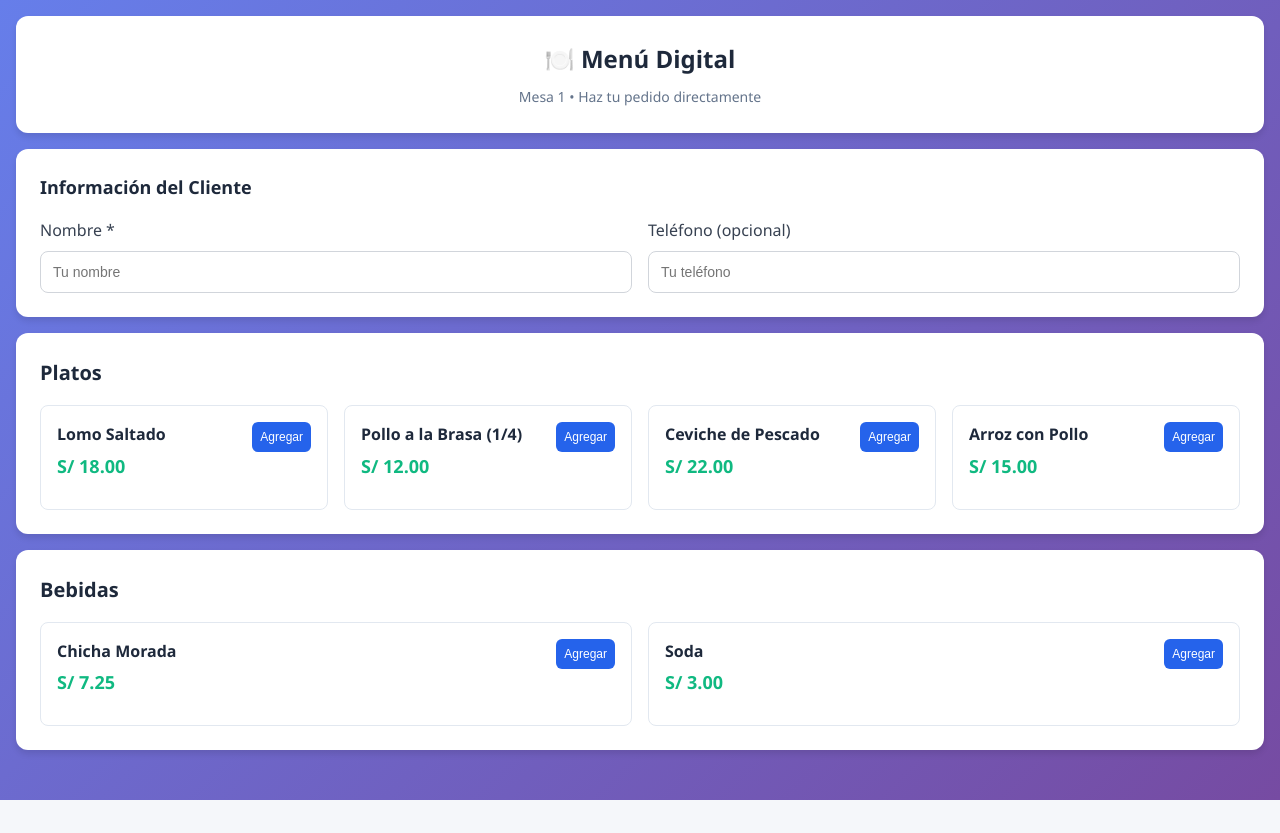
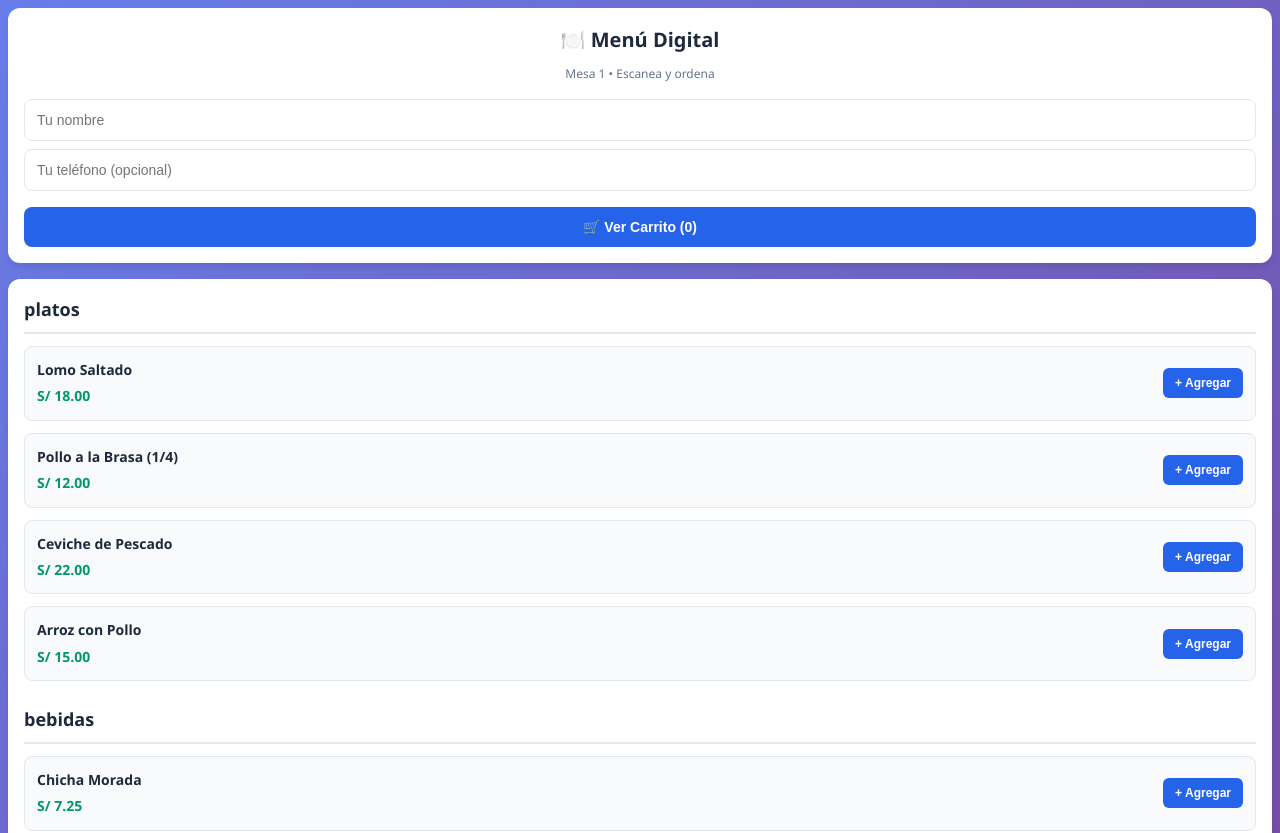
Before and after one commit to yonkyyyyyy/restaurante-app, a React (Vite) app: page /menu/1 in a window 1280 px wide. Shown: the top 833 px of the page. Before the commit the page ends 800 px from the top, so only its background shows below. Built offline with nearby package versions, Linux system fonts and the light colour scheme.

Commit message:
Optimizar menú digital para móviles

```diff
--- a/src/pages/CustomerMenu.jsx
+++ b/src/pages/CustomerMenu.jsx
@@ -1,24 +1,6 @@
 import React, { useState, useEffect } from 'react';
 import { useParams, useNavigate } from 'react-router-dom';
 import { useRestaurant } from '../context/RestaurantContext';
-
-// Funciones para manejar cookies
-const setCookie = (name, value, hours) => {
-  const expires = new Date();
-  expires.setTime(expires.getTime() + (hours * 60 * 60 * 1000));
-  document.cookie = `${name}=${value};expires=${expires.toUTCString()};path=/`;
-};
-
-const getCookie = (name) => {
-  const nameEQ = name + "=";
-  const ca = document.cookie.split(';');
-  for (let i = 0; i < ca.length; i++) {
-    let c = ca[i];
-    while (c.charAt(0) === ' ') c = c.substring(1, c.length);
-    if (c.indexOf(nameEQ) === 0) return c.substring(nameEQ.length, c.length);
-  }
-  return null;
-};
 
 export default function CustomerMenu() {
   const { tableId } = useParams();
@@ -50,35 +32,25 @@ export default function CustomerMenu() {
             ? { ...cartItem, quantity: cartItem.quantity + 1 }
             : cartItem
         );
-        console.log('🛒 Carrito actualizado (existente):', newCart);
         return newCart;
+      } else {
+        return [...prev, { ...item, quantity: 1 }];
       }
-      const newCart = [...prev, { ...item, quantity: 1 }];
-      console.log('🛒 Carrito actualizado (nuevo):', newCart);
-      return newCart;
     });
   };
 
-  const removeFromCart = (itemId) => {
+  const updateQuantity = (itemId, newQuantity) => {
+    if (newQuantity <= 0) {
       setCart(prev => prev.filter(item => item.id !== itemId));
-  };
-
-  const updateQuantity = (itemId, quantity) => {
-    if (quantity <= 0) {
-      removeFromCart(itemId);
-      return;
+    } else {
+      setCart(prev => prev.map(item =>
+        item.id === itemId ? { ...item, quantity: newQuantity } : item
+      ));
     }
-    setCart(prev =>
-      prev.map(item =>
-        item.id === itemId ? { ...item, quantity } : item
-      )
-    );
   };
 
   const getTotal = () => {
-    const total = cart.reduce((sum, item) => sum + (item.price * item.quantity), 0);
-    console.log('💰 Total calculado:', total, 'Carrito:', cart);
-    return total;
+    return cart.reduce((total, item) => total + (item.price * item.quantity), 0);
   };
 
   const handleOrder = async () => {
@@ -86,7 +58,6 @@ export default function CustomerMenu() {
     console.log('🛒 Carrito:', cart);
     console.log('🛒 Cliente:', customerInfo);
     console.log('🛒 TableId:', tableId);
-    console.log('🛒 Acciones disponibles:', Object.keys(actions));
 
     if (cart.length === 0) {
       alert('El carrito está vacío');
@@ -118,7 +89,7 @@ export default function CustomerMenu() {
     try {
       console.log('🔄 Enviando pedido al servidor...');
 
-      const response = await fetch('http://192.168.0.9:3001/api/orders', {
+      const response = await fetch('https://restaurante-app-uq9t.onrender.com/api/orders', {
         method: 'POST',
         headers: {
           'Content-Type': 'application/json',
@@ -151,175 +122,131 @@ export default function CustomerMenu() {
     <div style={{
       minHeight: '100vh',
       background: 'linear-gradient(135deg, #667eea 0%, #764ba2 100%)',
-      padding: '1rem'
+      padding: '0.5rem'
     }}>
       {/* Header */}
       <div style={{
         background: 'white',
         borderRadius: '12px',
-        padding: '1.5rem',
+        padding: '1rem',
         marginBottom: '1rem',
-        boxShadow: '0 4px 6px rgba(0, 0, 0, 0.1)'
+        boxShadow: '0 4px 6px -1px rgba(0, 0, 0, 0.1)'
       }}>
-        <div style={{ textAlign: 'center' }}>
         <h1 style={{
-            fontSize: '1.5rem',
-            fontWeight: 'bold',
+          fontSize: '1.25rem',
+          fontWeight: '700',
           color: '#1e293b',
-            marginBottom: '0.5rem'
+          marginBottom: '0.5rem',
+          textAlign: 'center'
         }}>
           🍽️ Menú Digital
         </h1>
-          <p style={{ color: '#64748b', fontSize: '0.875rem' }}>
-            Mesa {tableId} • Haz tu pedido directamente
+        <p style={{
+          fontSize: '0.75rem',
+          color: '#64748b',
+          textAlign: 'center',
+          marginBottom: '1rem'
+        }}>
+          Mesa {tableId} • Escanea y ordena
         </p>
-        </div>
-      </div>
 
         {/* Información del cliente */}
         <div style={{
+          display: 'flex',
+          flexDirection: 'column',
+          gap: '0.5rem',
+          marginBottom: '1rem'
+        }}>
+          <input
+            type="text"
+            placeholder="Tu nombre"
+            value={customerInfo.name}
+            onChange={(e) => setCustomerInfo(prev => ({ ...prev, name: e.target.value }))}
+            style={{
+              padding: '0.75rem',
+              border: '1px solid #e2e8f0',
+              borderRadius: '8px',
+              fontSize: '0.875rem',
+              width: '100%',
+              boxSizing: 'border-box'
+            }}
+          />
+          <input
+            type="tel"
+            placeholder="Tu teléfono (opcional)"
+            value={customerInfo.phone}
+            onChange={(e) => setCustomerInfo(prev => ({ ...prev, phone: e.target.value }))}
+            style={{
+              padding: '0.75rem',
+              border: '1px solid #e2e8f0',
+              borderRadius: '8px',
+              fontSize: '0.875rem',
+              width: '100%',
+              boxSizing: 'border-box'
+            }}
+          />
+        </div>
+
+        {/* Botón del carrito */}
+        <button
+          onClick={() => setShowCart(true)}
+          style={{
+            background: '#2563eb',
+            color: 'white',
+            border: 'none',
+            borderRadius: '8px',
+            padding: '0.75rem 1rem',
+            fontSize: '0.875rem',
+            fontWeight: '600',
+            cursor: 'pointer',
+            width: '100%',
+            display: 'flex',
+            alignItems: 'center',
+            justifyContent: 'center',
+            gap: '0.5rem'
+          }}
+        >
+          🛒 Ver Carrito ({cart.length})
+        </button>
+      </div>
+
+      {/* Menú por categorías */}
+      <div style={{
         background: 'white',
         borderRadius: '12px',
-        padding: '1.5rem',
-        marginBottom: '1rem',
-        boxShadow: '0 4px 6px rgba(0, 0, 0, 0.1)'
+        padding: '1rem',
+        boxShadow: '0 4px 6px -1px rgba(0, 0, 0, 0.1)'
       }}>
-        <h3 style={{
+        {Object.entries(menuByCategory).map(([category, items]) => (
+          <div key={category} style={{ marginBottom: '1.5rem' }}>
+            <h2 style={{
               fontSize: '1.125rem',
               fontWeight: '600',
               color: '#1e293b',
-          marginBottom: '1rem'
-        }}>
-          Información del Cliente
-        </h3>
-        <div style={{ display: 'flex', gap: '1rem', flexWrap: 'wrap' }}>
-          <div style={{ flex: '1', minWidth: '200px' }}>
-            <label style={{
-              display: 'block',
-              marginBottom: '0.5rem',
-              fontWeight: '500',
-              color: '#374151'
-            }}>
-              Nombre *
-            </label>
-            <input
-              type="text"
-              value={customerInfo.name}
-              onChange={(e) => setCustomerInfo(prev => ({ ...prev, name: e.target.value }))}
-              placeholder="Tu nombre"
-              style={{
-                width: '100%',
-                padding: '0.75rem',
-                border: '1px solid #d1d5db',
-                borderRadius: '8px',
-                fontSize: '0.875rem'
-              }}
-            />
-          </div>
-          <div style={{ flex: '1', minWidth: '200px' }}>
-            <label style={{
-              display: 'block',
-              marginBottom: '0.5rem',
-              fontWeight: '500',
-              color: '#374151'
-            }}>
-              Teléfono (opcional)
-            </label>
-            <input
-              type="tel"
-              value={customerInfo.phone}
-              onChange={(e) => setCustomerInfo(prev => ({ ...prev, phone: e.target.value }))}
-              placeholder="Tu teléfono"
-              style={{
-                width: '100%',
-                padding: '0.75rem',
-                border: '1px solid #d1d5db',
-                borderRadius: '8px',
-                fontSize: '0.875rem'
-              }}
-            />
-          </div>
-        </div>
-      </div>
-
-      {/* Botón del carrito */}
-      {cart.length > 0 && (
-        <div style={{
-          position: 'fixed',
-          bottom: '1rem',
-          right: '1rem',
-          zIndex: 50
-        }}>
-          <button
-            onClick={() => setShowCart(true)}
-            style={{
-              background: '#10b981',
-              color: 'white',
-              border: 'none',
-              borderRadius: '50px',
-              padding: '1rem 1.5rem',
-              fontSize: '0.875rem',
-              fontWeight: '600',
-              cursor: 'pointer',
-              boxShadow: '0 4px 12px rgba(16, 185, 129, 0.4)',
-              display: 'flex',
-              alignItems: 'center',
-              gap: '0.5rem'
-            }}
-          >
-            <span>🛒</span>
-            Ver Carrito ({cart.length})
-            <span style={{
-              background: 'rgba(255,255,255,0.2)',
-              padding: '0.25rem 0.5rem',
-              borderRadius: '12px',
-              fontSize: '0.75rem'
-            }}>
-              S/ {getTotal().toFixed(2)}
-            </span>
-          </button>
-        </div>
-      )}
-
-      {/* Menú por categorías */}
-      {Object.entries(menuByCategory).map(([category, items]) => (
-        <div key={category} style={{
-          background: 'white',
-          borderRadius: '12px',
-          padding: '1.5rem',
-          marginBottom: '1rem',
-          boxShadow: '0 4px 6px rgba(0, 0, 0, 0.1)'
-        }}>
-          <h2 style={{
-            fontSize: '1.25rem',
-            fontWeight: '600',
-            color: '#1e293b',
-            marginBottom: '1rem',
-            textTransform: 'capitalize'
+              marginBottom: '0.75rem',
+              paddingBottom: '0.5rem',
+              borderBottom: '2px solid #e2e8f0'
             }}>
               {category}
             </h2>
+
             <div style={{
               display: 'grid',
-            gridTemplateColumns: 'repeat(auto-fit, minmax(280px, 1fr))',
-            gap: '1rem'
+              gap: '0.75rem'
             }}>
               {items.map(item => (
                 <div key={item.id} style={{
+                  display: 'flex',
+                  justifyContent: 'space-between',
+                  alignItems: 'center',
+                  padding: '0.75rem',
                   border: '1px solid #e2e8f0',
                   borderRadius: '8px',
-                padding: '1rem',
-                transition: 'all 0.2s ease'
-              }}>
-                <div style={{
-                  display: 'flex',
-                  justifyContent: 'space-between',
-                  alignItems: 'flex-start',
-                  marginBottom: '0.75rem'
+                  background: '#f8fafc'
                 }}>
                   <div style={{ flex: 1 }}>
                     <h3 style={{
-                      fontSize: '1rem',
+                      fontSize: '0.875rem',
                       fontWeight: '600',
                       color: '#1e293b',
                       marginBottom: '0.25rem'
@@ -327,13 +254,21 @@ export default function CustomerMenu() {
                       {item.name}
                     </h3>
                     <p style={{
-                      fontSize: '1.125rem',
-                      fontWeight: 'bold',
-                      color: '#10b981'
+                      fontSize: '0.75rem',
+                      color: '#64748b',
+                      marginBottom: '0.25rem'
+                    }}>
+                      {item.description}
+                    </p>
+                    <p style={{
+                      fontSize: '0.875rem',
+                      fontWeight: '600',
+                      color: '#059669'
                     }}>
                       S/ {item.price.toFixed(2)}
                     </p>
                   </div>
+
                   <button
                     onClick={() => addToCart(item)}
                     style={{
@@ -341,29 +276,21 @@ export default function CustomerMenu() {
                       color: 'white',
                       border: 'none',
                       borderRadius: '6px',
-                      padding: '0.5rem',
+                      padding: '0.5rem 0.75rem',
+                      fontSize: '0.75rem',
+                      fontWeight: '600',
                       cursor: 'pointer',
-                      fontSize: '0.75rem',
-                      fontWeight: '500'
+                      minWidth: '60px'
                     }}
                   >
-                    Agregar
+                    + Agregar
                   </button>
-                </div>
-                {!item.available && (
-                  <p style={{
-                    fontSize: '0.75rem',
-                    color: '#ef4444',
-                    fontStyle: 'italic'
-                  }}>
-                    No disponible
-                  </p>
-                )}
                 </div>
               ))}
             </div>
           </div>
         ))}
+      </div>
 
       {/* Modal del carrito */}
       {showCart && (
@@ -374,20 +301,18 @@ export default function CustomerMenu() {
           right: 0,
           bottom: 0,
           background: 'rgba(0, 0, 0, 0.5)',
-          zIndex: 100,
           display: 'flex',
-          alignItems: 'center',
-          justifyContent: 'center',
-          padding: '1rem'
+          alignItems: 'flex-end',
+          zIndex: 1000
         }}>
           <div style={{
             background: 'white',
-            borderRadius: '12px',
-            padding: '1.5rem',
-            maxWidth: '500px',
             width: '100%',
             maxHeight: '80vh',
-            overflow: 'auto'
+            borderTopLeftRadius: '16px',
+            borderTopRightRadius: '16px',
+            padding: '1rem',
+            overflowY: 'auto'
           }}>
             <div style={{
               display: 'flex',
@@ -396,7 +321,7 @@ export default function CustomerMenu() {
               marginBottom: '1rem'
             }}>
               <h3 style={{
-                fontSize: '1.25rem',
+                fontSize: '1.125rem',
                 fontWeight: '600',
                 color: '#1e293b'
               }}>
@@ -497,14 +422,11 @@ export default function CustomerMenu() {
                 </div>
 
                 <div style={{
-                  borderTop: '2px solid #e2e8f0',
-                  paddingTop: '1rem',
-                  marginBottom: '1rem'
-                }}>
-                  <div style={{
                   display: 'flex',
                   justifyContent: 'space-between',
                   alignItems: 'center',
+                  padding: '1rem 0',
+                  borderTop: '2px solid #e2e8f0',
                   marginBottom: '1rem'
                 }}>
                   <span style={{
@@ -512,33 +434,25 @@ export default function CustomerMenu() {
                     fontWeight: '600',
                     color: '#1e293b'
                   }}>
-                      Total:
+                    Total: S/ {getTotal().toFixed(2)}
                   </span>
-                    <span style={{
-                      fontSize: '1.25rem',
-                      fontWeight: 'bold',
-                      color: '#10b981'
-                    }}>
-                      S/ {getTotal().toFixed(2)}
-                    </span>
-                  </div>
                 </div>
 
                 <button
                   onClick={handleOrder}
                   style={{
-                    width: '100%',
-                    background: '#10b981',
+                    background: '#059669',
                     color: 'white',
                     border: 'none',
                     borderRadius: '8px',
-                    padding: '0.75rem',
-                    fontSize: '1rem',
+                    padding: '0.75rem 1rem',
+                    fontSize: '0.875rem',
                     fontWeight: '600',
-                    cursor: 'pointer'
+                    cursor: 'pointer',
+                    width: '100%'
                   }}
                 >
-                  Enviar Pedido
+                  🚀 Enviar Pedido
                 </button>
               </>
             )}
```
Lines whose indentation alone changed are shown as unchanged.
